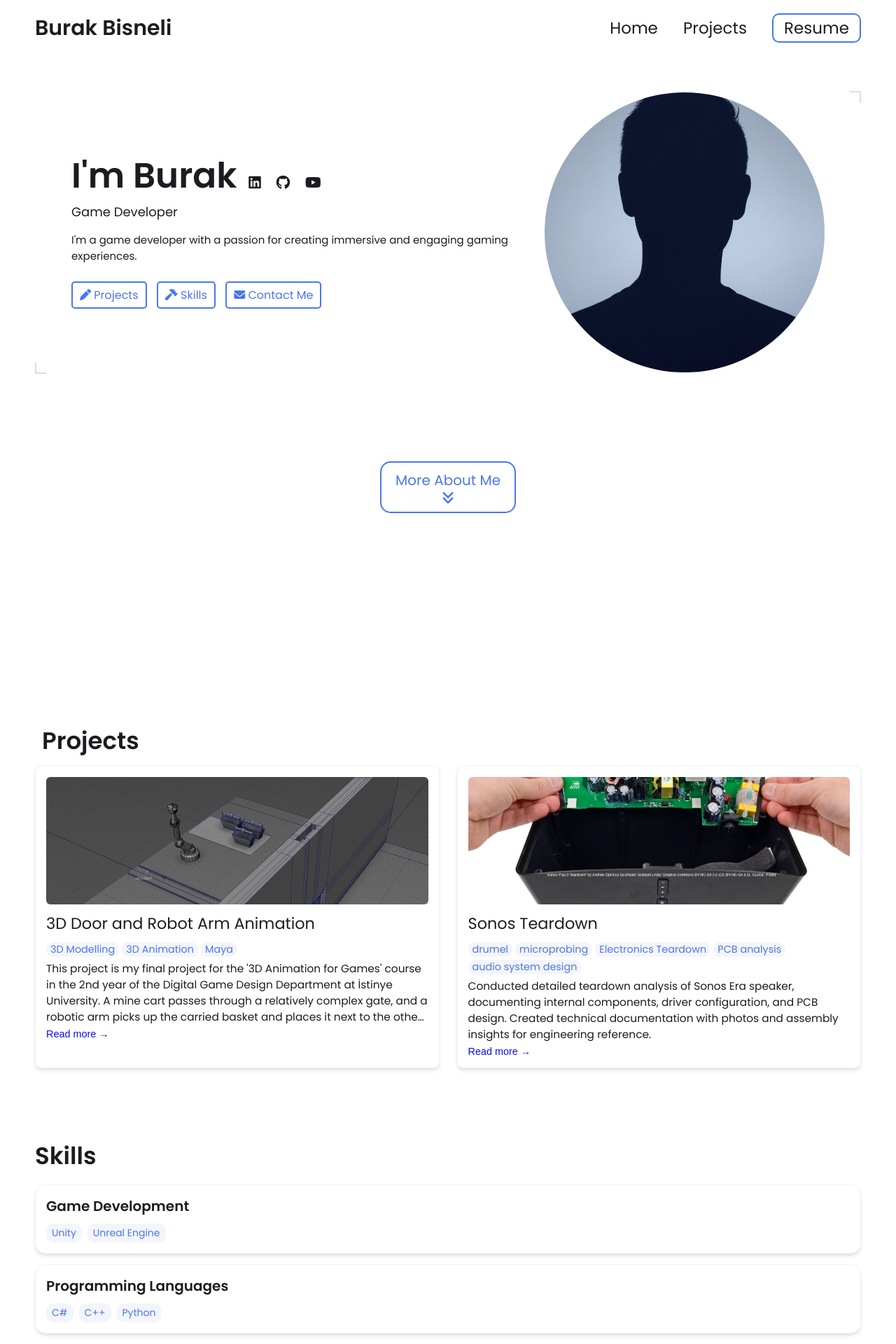
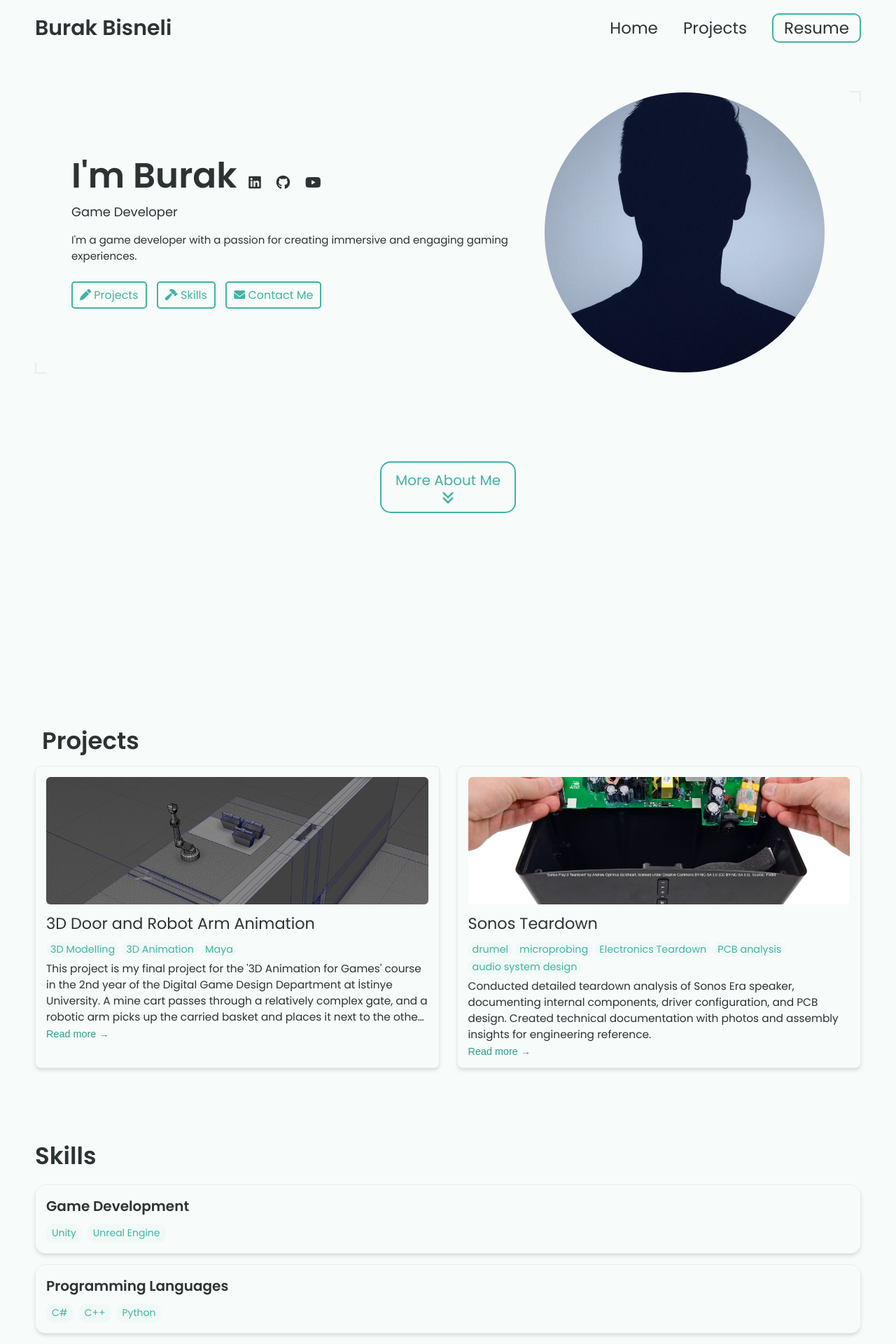
Before and after one commit to nozzenx/nozzenx.github.io, a Jekyll site: the page built from index.html, in a window 1280 px wide. Shown: the top 1920 px of the page at 70% size. Built offline with Jekyll 4.4.1, drawn with Linux system fonts in a browser that asks for light colours.

Commit message:
color change

```diff
--- a/_config.yml
+++ b/_config.yml
@@ -65,12 +65,12 @@
 
 # Active theme (Updatethis to switch themes). Make sure to keep the indentation the samne.
 colors: # this is the basic theme
-  text: "#1a1c20"
-  border: "#ddd"
-  link: "#4a76ee"
-  highlight: "#0c0cf2"
-  background: "#ffffff"
-  light_background: "#f3f5fb"
+  text: "#2c3333"
+  border: "#e0f2ef"
+  link: "#40b3a2"
+  highlight: "#2a9d8f"
+  background: "#f7fbfa"
+  light_background: "#f0f9f7"
 
 # A few examples.
 basic theme:
```
